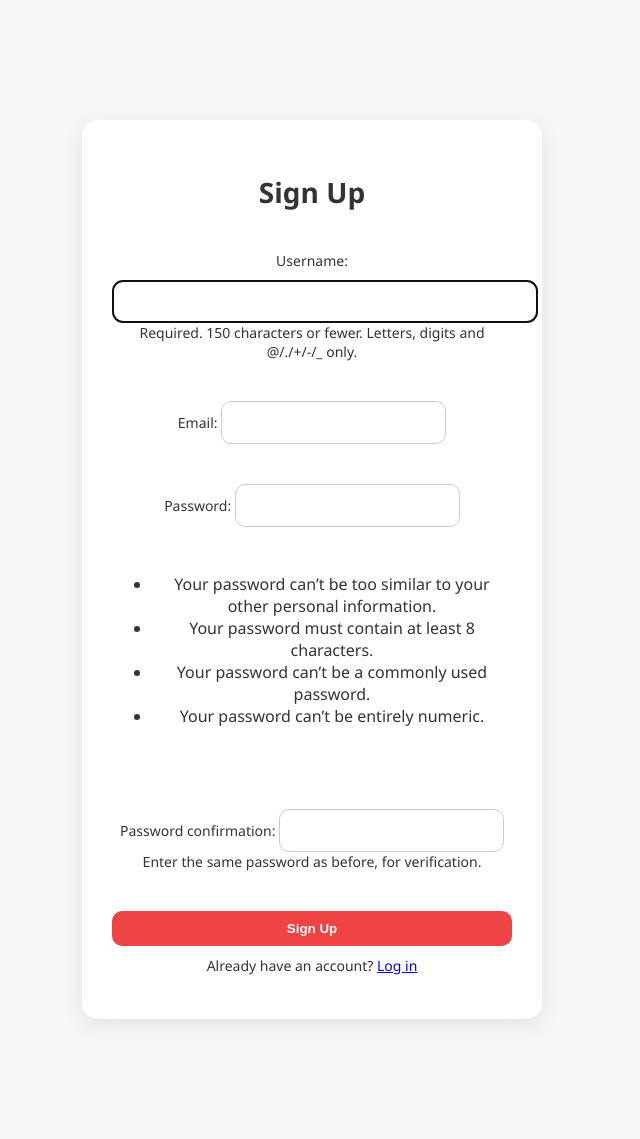
After one commit to muneeb-003/crudappIntern, a Django app: page /accounts/signup/ in a window 1280 px wide. The commit adds this page. Shown: the whole page, without its empty margins (328-968 px from the left). Run offline with Django 5.2, Linux system fonts and the light colour scheme.

Commit message:
Auth + CSS

```diff
--- /dev/null
+++ b/djangoproject/blog/forms.py
@@ -0,0 +1,10 @@
+from django import forms
+from django.contrib.auth.models import User
+from django.contrib.auth.forms import UserCreationForm
+
+class SignUpForm(UserCreationForm):
+    email = forms.EmailField(required=True)
+
+    class Meta:
+        model = User
+        fields = ['username', 'email', 'password1', 'password2']
--- /dev/null
+++ b/djangoproject/blog/static/blog/index.css
@@ -0,0 +1,265 @@
+/* Reset & Base Styles */
+body {
+    font-family: 'Segoe UI', Roboto, sans-serif;
+    background-color: #f4f6f8;
+    color: #333;
+    margin: 0;
+    padding: 40px 20px;
+}
+
+/* Blog Title */
+h1 {
+    text-align: center;
+    color: #1a202c;
+    font-size: 36px;
+    margin-bottom: 40px;
+}
+
+/* Blog Post Card */
+.post {
+    background-color: #ffffff;
+    border-radius: 16px;
+    box-shadow: 0 6px 20px rgba(0, 0, 0, 0.06);
+    padding: 24px;
+    margin: 0 auto 24px auto;
+    max-width: 700px;
+    transition: box-shadow 0.3s ease;
+}
+
+.post:hover {
+    box-shadow: 0 8px 25px rgba(0, 0, 0, 0.1);
+}
+
+.post h2 {
+    margin-top: 0;
+    font-size: 24px;
+}
+
+.post h2 a {
+    text-decoration: none;
+    color: #2563eb;
+    transition: color 0.2s ease;
+}
+
+.post h2 a:hover {
+    color: #1d4ed8;
+}
+
+.post p {
+    line-height: 1.6;
+    margin-bottom: 0;
+}
+
+/* Create Button */
+a.create-post {
+    display: block;
+    width: fit-content;
+    margin: 30px auto;
+    padding: 12px 24px;
+    background-color: #22c55e;
+    color: white;
+    text-decoration: none;
+    font-weight: 600;
+    border-radius: 12px;
+    transition: background-color 0.2s ease;
+}
+
+a.create-post:hover {
+    background-color: #16a34a;
+}
+
+/* Logout Form */
+form {
+    text-align: center;
+    margin-top: 30px;
+}
+
+button {
+    padding: 10px 20px;
+    background-color: #ef4444;
+    color: white;
+    border: none;
+    border-radius: 10px;
+    cursor: pointer;
+    font-weight: bold;
+    transition: background-color 0.2s ease;
+}
+
+button:hover {
+    background-color: #dc2626;
+}
+
+.post-detail {
+    max-width: 750px;
+    margin: 0 auto;
+    padding: 30px;
+    background: white;
+    border-radius: 16px;
+    box-shadow: 0 4px 12px rgba(0,0,0,0.05);
+}
+
+.post-detail h1 {
+    font-size: 32px;
+    margin-bottom: 10px;
+}
+
+.post-detail .meta {
+    color: #666;
+    font-size: 14px;
+    margin-bottom: 20px;
+}
+
+.comment {
+    background: #f9fafb;
+    padding: 12px 16px;
+    border-radius: 10px;
+    margin-bottom: 12px;
+    border: 1px solid #e5e7eb;
+}
+
+.comment strong {
+    color: #111827;
+}
+
+form textarea, form input[type="text"] {
+    width: 100%;
+    padding: 12px;
+    border: 1px solid #ccc;
+    border-radius: 10px;
+    margin-top: 10px;
+    font-size: 15px;
+}
+
+form button {
+    margin-top: 12px;
+}
+
+.delete-confirm {
+    max-width: 600px;
+    margin: 80px auto;
+    padding: 40px;
+    background: #fff;
+    border-radius: 16px;
+    box-shadow: 0 6px 20px rgba(0, 0, 0, 0.08);
+    text-align: center;
+}
+
+.delete-confirm h1 {
+    font-size: 24px;
+    margin-bottom: 20px;
+}
+
+.delete-confirm p {
+    color: #666;
+}
+
+.delete-confirm button {
+    margin: 20px;
+    background-color: #ef4444;
+}
+
+.delete-confirm a {
+    display: inline-block;
+    margin-top: 10px;
+    text-decoration: underline;
+    color: #2563eb;
+}
+.auth-form {
+    max-width: 400px;
+    margin: 80px auto;
+    padding: 30px;
+    background: white;
+    border-radius: 16px;
+    box-shadow: 0 6px 20px rgba(0, 0, 0, 0.08);
+}
+
+.auth-form h2 {
+    font-size: 28px;
+    margin-bottom: 20px;
+    text-align: center;
+}
+
+.auth-form form {
+    display: flex;
+    flex-direction: column;
+    gap: 16px;
+}
+
+.auth-form input, .auth-form select, .auth-form textarea {
+    padding: 12px;
+    border-radius: 10px;
+    border: 1px solid #ccc;
+    font-size: 15px;
+}
+
+.auth-form button {
+    margin-top: 10px;
+}
+
+.auth-form p, .auth-form a {
+    text-align: center;
+    font-size: 14px;
+    margin-top: 10px;
+}
+.post-form {
+    max-width: 650px;
+    margin: 60px auto;
+    padding: 40px;
+    background-color: #ffffff;
+    border-radius: 16px;
+    box-shadow: 0 6px 18px rgba(0, 0, 0, 0.06);
+}
+
+.post-form h1 {
+    text-align: center;
+    font-size: 30px;
+    margin-bottom: 30px;
+    color: #1f2937;
+}
+
+.post-form form {
+    display: flex;
+    flex-direction: column;
+    gap: 20px;
+}
+
+.post-form form input,
+.post-form form textarea,
+.post-form form select {
+    padding: 14px;
+    border-radius: 10px;
+    border: 1px solid #d1d5db;
+    font-size: 16px;
+    width: 100%;
+}
+
+.post-form button {
+    background-color: #2563eb;
+    color: white;
+    border: none;
+    padding: 14px;
+    font-size: 16px;
+    border-radius: 10px;
+    cursor: pointer;
+    font-weight: bold;
+    transition: background-color 0.2s ease;
+}
+
+.post-form button:hover {
+    background-color: #1d4ed8;
+}
+
+.timestamp {
+    font-size: 14px;
+    color: #6b7280;
+    margin-top: -10px;
+}
+
+.cancel-link {
+    display: inline-block;
+    margin-top: 20px;
+    text-align: center;
+    color: #2563eb;
+    text-decoration: underline;
+    font-size: 14px;
+}
--- a/djangoproject/blog/templates/blog/confirm_delete.html
+++ b/djangoproject/blog/templates/blog/confirm_delete.html
@@ -1,9 +1,12 @@
+{% load static %}
 <!DOCTYPE html>
 <html>
 <head>
     <title>Delete Post</title>
+     <link rel="stylesheet" type="text/css" href="{% static 'blog/index.css' %}">
 </head>
 <body>
+    <div class="delete-confirm">
         <h1>Are you sure you want to delete "{{ post.title }}"?</h1>
         <p>This action cannot be undone.</p>
 
@@ -13,5 +16,6 @@
         </form>
 
         <a href="{% url 'blog:details' post.pk %}">Cancel</a>
+    </div>
     </body>
 </html>
--- /dev/null
+++ b/djangoproject/blog/templates/registration/signup.html
@@ -0,0 +1,25 @@
+{% load static %}
+<!DOCTYPE html>
+<html>
+<head>
+    <title>Sign Up</title>
+    <link rel="stylesheet" href="{% static 'blog/index.css' %}">
+    <meta name="viewport" content="width=device-width, initial-scale=1.0">
+</head>
+<body>
+
+<div class="auth-form">
+    <h2>Sign Up</h2>
+    <form method="post">
+        {% csrf_token %}
+        {{ form.as_p }}
+        <button type="submit">Sign Up</button>
+    </form>
+    <p>
+        Already have an account?
+        <a href="{% url 'login' %}">Log in</a>
+    </p>
+</div>
+
+</body>
+</html>
--- a/djangoproject/blog/urls.py
+++ b/djangoproject/blog/urls.py
@@ -1,14 +1,16 @@
 from django.urls import path
-
 from . import views
 
 app_name = "blog"
 urlpatterns = [
-    path("", views.PostListView.as_view(), name="index"),
+    # path("", views.PostListView.as_view(), name="index"),
+    path("", views.index, name="index"),
     path("<int:pk>" , views.PostDetailView.as_view(), name="details"),
+    # path("<int:pk>" , views.PostDetailView, name="details"),
     path("create/",views.CreatePostView.as_view(),name="create"),
     path("edit/<int:pk>",views.EditPostView.as_view(), name="edit"),
     path("delete/<int:pk>",views.DeletePostView.as_view(),name="delete"),
     path('<int:pk>/comment/', views.AddCommentView.as_view(), name='add-comment'),
     path('comment/<int:pk>/delete/', views.DeleteCommentView.as_view(), name='delete-comment'),
+
 ]
--- a/djangoproject/blog/views.py
+++ b/djangoproject/blog/views.py
@@ -1,16 +1,36 @@
-from django.shortcuts import get_object_or_404, redirect
+from django.shortcuts import get_object_or_404, redirect ,render
 from .models import Post , Comment
+from django.http import HttpResponse
 
 from django.views import generic , View
 from django.urls import reverse
 
+from django.contrib.auth import login
+from .forms import SignUpForm
+from django.contrib.auth.mixins import LoginRequiredMixin
 
-class PostListView(generic.ListView):
-    model = Post
-    template_name= "blog/index.html"
-    context_object_name = "latestPosts"
 
-class CreatePostView(generic.CreateView):
+def index(request):
+    posts = Post.objects.all()
+    # print(posts)
+    context = {"latestPosts": posts}
+    return render(request,"blog/index.html",context)
+
+
+
+# class PostListView(generic.ListView):
+#     model = Post
+#     template_name= "blog/index.html"
+#     context_object_name = "latestPosts"
+
+#     # def get_queryset(self):
+#     #     posts = Post.objects.all()
+#     #     print("All posts:", posts)
+#     #     return posts
+
+
+
+class CreatePostView(LoginRequiredMixin, generic.CreateView):
     model = Post
     template_name = "blog/form.html"
     fields = ['title', 'content']
@@ -18,28 +38,47 @@ class CreatePostView(generic.CreateView):
     def form_valid(self, form):
         form.instance.author = self.request.user
         return super().form_valid(form)
+
     def get_success_url(self):
-        return "/post/"
+        return reverse("blog:index")
+
+
+# def PostDetailView(request,pk):
+#     # pass
+#     post = get_object_or_404(Post,pk=pk)
+#     return render(post,"blog/post_detail.html",{"post":post})
 
 class PostDetailView(generic.DetailView):
     model = Post
     template_name = 'blog/post_detail.html'
 
-class EditPostView(generic.UpdateView):
+class EditPostView(LoginRequiredMixin, generic.UpdateView):
     model = Post
     fields = ['title', 'content']
     template_name = 'blog/form.html'
+
+    def dispatch(self, request, *args, **kwargs):
+        post = self.get_object()
+        if post.author != request.user:
+            return HttpResponse("Unauthorized", status=401)
+        return super().dispatch(request, *args, **kwargs)
 
     def get_success_url(self):
         # return '/post/<int:pk>/'
         return reverse('blog:details', kwargs={'pk': self.object.pk})
 
-class DeletePostView(generic.DeleteView):
+class DeletePostView(LoginRequiredMixin, generic.DeleteView):
     model = Post
     template_name = 'blog/confirm_delete.html'
 
+    def dispatch(self, request, *args, **kwargs):
+        post = self.get_object()
+        if post.author != request.user:
+            return HttpResponse("Unauthorized", status=401)
+        return super().dispatch(request, *args, **kwargs)
+
     def get_success_url(self):
-        return '/post/'
+        return reverse("blog:index")
 
 class AddCommentView(generic.CreateView):
     def post(self,request,pk):
@@ -68,3 +107,16 @@ class DeleteCommentView(View):
         post_id = comment.post.pk
         comment.delete()
         return redirect("blog:details", pk=post_id)
+
+class SignUpView(View):
+    def get(self, request):
+        form = SignUpForm()
+        return render(request, 'registration/signup.html', {'form': form})
+
+    def post(self, request):
+        form = SignUpForm(request.POST)
+        if form.is_valid():
+            user = form.save()
+            login(request, user)
+            return redirect('blog:index')
+        return render(request, 'registration/signup.html', {'form': form})
--- a/djangoproject/crudapp/settings.py
+++ b/djangoproject/crudapp/settings.py
@@ -27,6 +27,9 @@ DEBUG = True
 
 ALLOWED_HOSTS = []
 
+LOGIN_URL = '/accounts/login/'
+LOGIN_REDIRECT_URL = '/post'
+LOGOUT_REDIRECT_URL = '/accounts/login/'
 
 # Application definition
 
--- a/djangoproject/crudapp/urls.py
+++ b/djangoproject/crudapp/urls.py
@@ -16,8 +16,11 @@ Including another URLconf
 """
 from django.contrib import admin
 from django.urls import include,path
+from blog.views import SignUpView
 
 urlpatterns = [
     path('admin/', admin.site.urls),
-    path('post/',include("blog.urls")),
+    path('post/', include("blog.urls")),
+    path('accounts/', include('django.contrib.auth.urls')),
+    path('accounts/signup/', SignUpView.as_view(), name="signup"),
 ]
```
Also changed, not shown: djangoproject/blog/templates/blog/form.html (+12 -9 lines), djangoproject/blog/templates/blog/index.html (+15 -6 lines), djangoproject/blog/templates/blog/post_detail.html (+15 -9 lines), djangoproject/blog/templates/registration/login.html (added, +21 -0 lines), djangoproject/db.sqlite3. Lines whose indentation alone changed are shown as unchanged.
